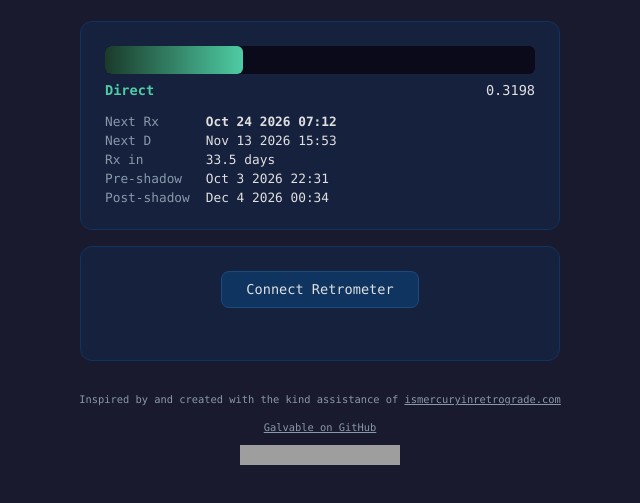
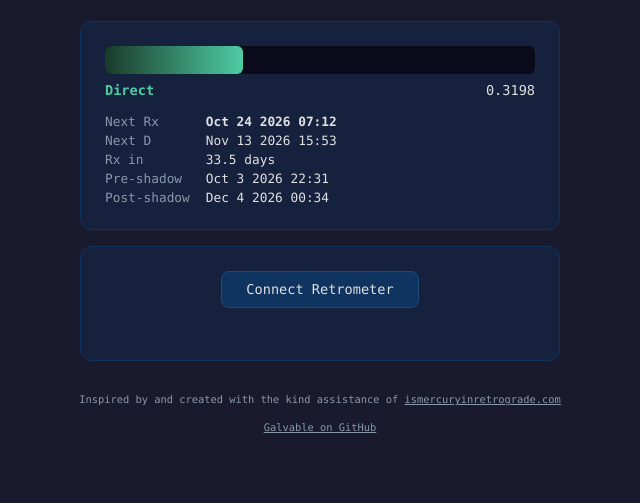
Before and after one commit to joshu017/galvable, a website: page retrometer/web/public/index.html in a window 1280 px wide. Shown: the part 81-584 px from the top of the page, without its empty margins (320-960 px from the left). Drawn offline with Linux system fonts and the light colour scheme; grey boxes are pictures that could not be loaded.

Commit message:
Keep open source hardware badge in README only

```diff
--- a/retrometer/web/public/index.html
+++ b/retrometer/web/public/index.html
@@ -857,7 +857,6 @@ setInterval(update, 60000);
 </script>
 <footer style="margin-top:1rem;font-size:0.65rem;text-align:center;">
   <a href="https://github.com/joshu017/galvable" style="color:var(--text-dim);">Galvable on GitHub</a>
-  <div style="margin-top:0.75rem;"><a href="https://oshwa.org/definition/"><img src="https://img.shields.io/badge/Open_Source-Hardware-00979D" alt="Open Source Hardware" width="160" height="20"></a></div>
 </footer>
 </body>
 </html>
```
